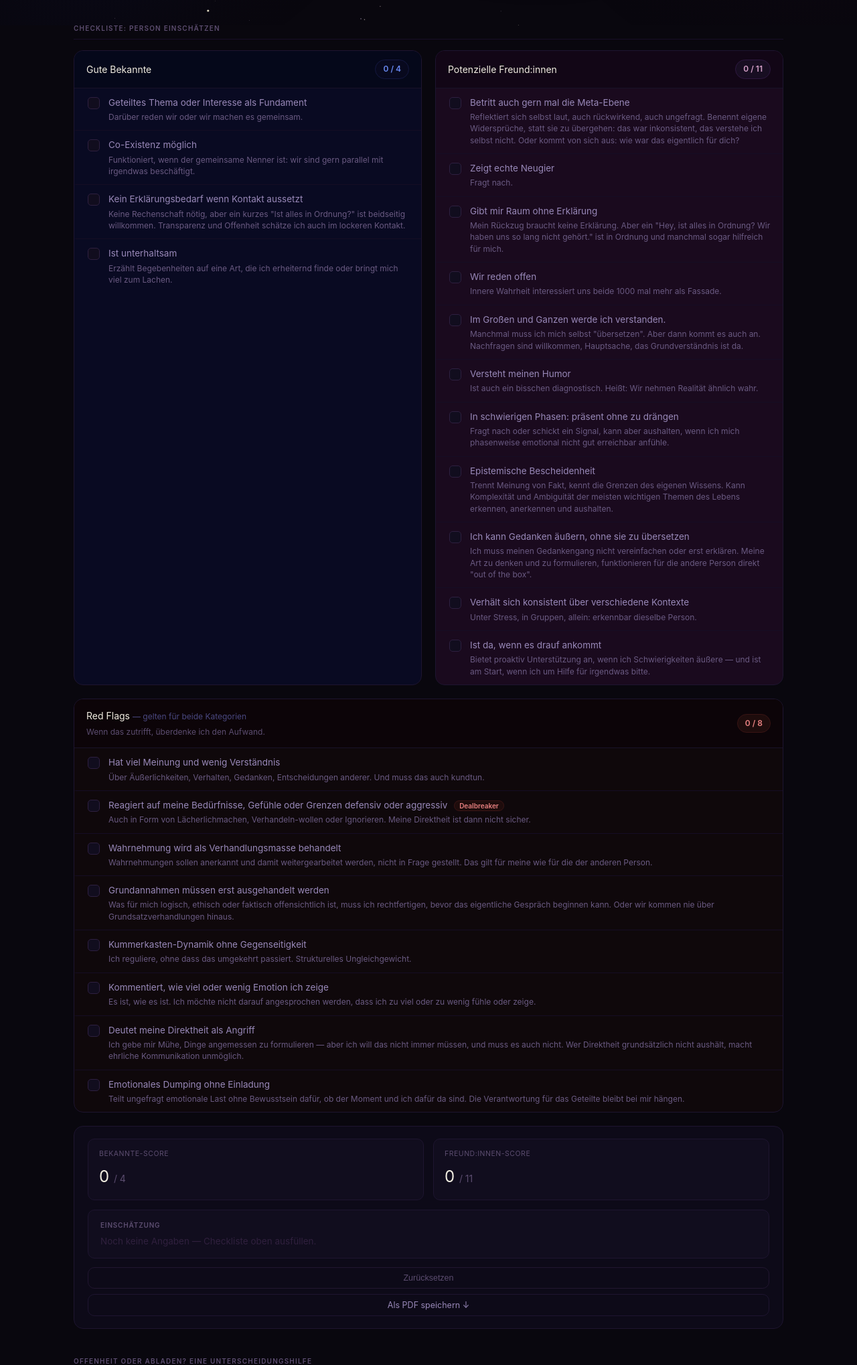
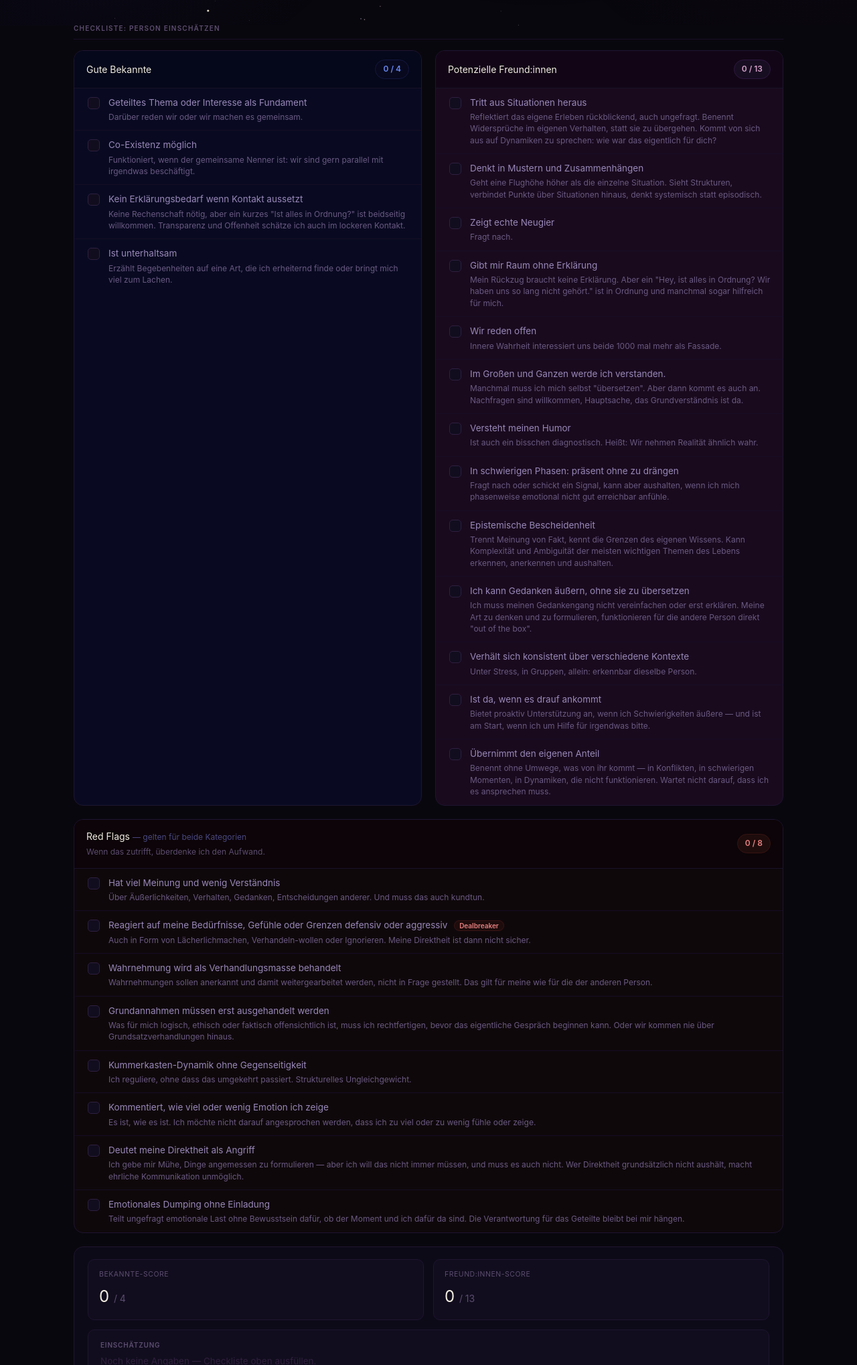
Before and after one commit to nt-builds/sozialer-check, a plain HTML site: page index.html in a window 1280 px wide. Shown: the part 762-2800 px from the top of the page at 67% size. Drawn offline with Linux system fonts and the light colour scheme.

Commit message:
Freund:innen: Meta-Ebene aufgeteilt + Verantwortungsübernahme, Zähler auf 13
Co-Authored-By: Claude Sonnet 4.6 <noreply@anthropic.com>

```diff
--- a/index.html
+++ b/index.html
@@ -337,12 +337,16 @@
     <div class="card card-f">
       <div class="card-head">
         <div><h3>Potenzielle Freund:innen</h3></div>
-        <span class="counter cnt-f" id="cnt-f">0 / 11</span>
+        <span class="counter cnt-f" id="cnt-f">0 / 13</span>
       </div>
       <div id="items-f">
         <div class="item" data-cat="f" data-val="1" onclick="toggle(this)">
           <div class="cb cb-f"><svg width="10" height="8" viewBox="0 0 10 8" fill="none"><path d="M1 4l3 3 5-6" stroke="white" stroke-width="1.5" stroke-linecap="round" stroke-linejoin="round"/></svg></div>
-          <div><div class="item-text">Betritt auch gern mal die Meta-Ebene</div><div class="item-note">Reflektiert sich selbst laut, auch rückwirkend, auch ungefragt. Benennt eigene Widersprüche, statt sie zu übergehen: das war inkonsistent, das verstehe ich selbst nicht. Oder kommt von sich aus: wie war das eigentlich für dich?</div></div>
+          <div><div class="item-text">Tritt aus Situationen heraus</div><div class="item-note">Reflektiert das eigene Erleben rückblickend, auch ungefragt. Benennt Widersprüche im eigenen Verhalten, statt sie zu übergehen. Kommt von sich aus auf Dynamiken zu sprechen: wie war das eigentlich für dich?</div></div>
+        </div>
+        <div class="item" data-cat="f" data-val="1" onclick="toggle(this)">
+          <div class="cb cb-f"><svg width="10" height="8" viewBox="0 0 10 8" fill="none"><path d="M1 4l3 3 5-6" stroke="white" stroke-width="1.5" stroke-linecap="round" stroke-linejoin="round"/></svg></div>
+          <div><div class="item-text">Denkt in Mustern und Zusammenhängen</div><div class="item-note">Geht eine Flughöhe höher als die einzelne Situation. Sieht Strukturen, verbindet Punkte über Situationen hinaus, denkt systemisch statt episodisch.</div></div>
         </div>
         <div class="item" data-cat="f" data-val="1" onclick="toggle(this)">
           <div class="cb cb-f"><svg width="10" height="8" viewBox="0 0 10 8" fill="none"><path d="M1 4l3 3 5-6" stroke="white" stroke-width="1.5" stroke-linecap="round" stroke-linejoin="round"/></svg></div>
@@ -383,6 +387,10 @@
         <div class="item" data-cat="f" data-val="1" onclick="toggle(this)">
           <div class="cb cb-f"><svg width="10" height="8" viewBox="0 0 10 8" fill="none"><path d="M1 4l3 3 5-6" stroke="white" stroke-width="1.5" stroke-linecap="round" stroke-linejoin="round"/></svg></div>
           <div><div class="item-text">Ist da, wenn es drauf ankommt</div><div class="item-note">Bietet proaktiv Unterstützung an, wenn ich Schwierigkeiten äußere — und ist am Start, wenn ich um Hilfe für irgendwas bitte.</div></div>
+        </div>
+        <div class="item" data-cat="f" data-val="1" onclick="toggle(this)">
+          <div class="cb cb-f"><svg width="10" height="8" viewBox="0 0 10 8" fill="none"><path d="M1 4l3 3 5-6" stroke="white" stroke-width="1.5" stroke-linecap="round" stroke-linejoin="round"/></svg></div>
+          <div><div class="item-text">Übernimmt den eigenen Anteil</div><div class="item-note">Benennt ohne Umwege, was von ihr kommt — in Konflikten, in schwierigen Momenten, in Dynamiken, die nicht funktionieren. Wartet nicht darauf, dass ich es ansprechen muss.</div></div>
         </div>
       </div>
     </div>
@@ -432,7 +440,7 @@
   <div class="result-area">
     <div class="result-grid">
       <div class="res-card"><div class="res-label">Bekannte-Score</div><div class="res-val" id="score-b">0 <span class="res-max">/ 4</span></div></div>
-      <div class="res-card"><div class="res-label">Freund:innen-Score</div><div class="res-val" id="score-f">0 <span class="res-max">/ 11</span></div></div>
+      <div class="res-card"><div class="res-label">Freund:innen-Score</div><div class="res-val" id="score-f">0 <span class="res-max">/ 13</span></div></div>
     </div>
     <div class="verdict" id="verdict">
       <div class="verdict-label">Einschätzung</div>
@@ -558,7 +566,7 @@
       for (var arm = 0; arm < 2; arm++) {
         var aOff = arm * Math.PI;
         for (var n = 1; n < 1100; n++) {
-          var t  = n / 1100;
+          var t  = n / 1300;
           var th = t * Math.PI * 3.8 + aOff;
           var rv = Math.pow(t, 0.65) * scale * 0.54;
           var sc = (rG() - 0.5) * rv * 0.30;
@@ -629,10 +637,10 @@
 
   function update() {
     document.getElementById('cnt-b').textContent = counts.b + ' / 4';
-    document.getElementById('cnt-f').textContent = counts.f + ' / 11';
+    document.getElementById('cnt-f').textContent = counts.f + ' / 13';
     document.getElementById('cnt-r').textContent = counts.r + ' / 8';
     document.getElementById('score-b').innerHTML = scores.b + ' <span class="res-max">/ 4</span>';
-    document.getElementById('score-f').innerHTML = scores.f + ' <span class="res-max">/ 11</span>';
+    document.getElementById('score-f').innerHTML = scores.f + ' <span class="res-max">/ 13</span>';
 
     var db    = document.querySelectorAll('#items-r .item.checked .dealbreaker').length;
     var dbf   = document.querySelectorAll('#items-r .item.checked .dealbreaker-f').length;
```
